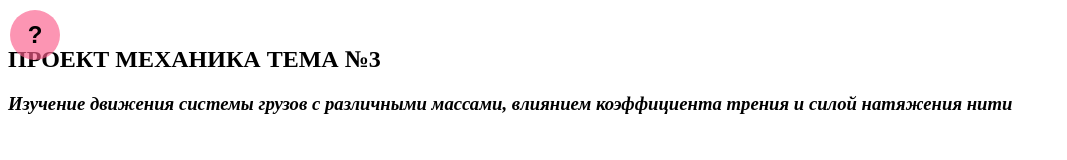
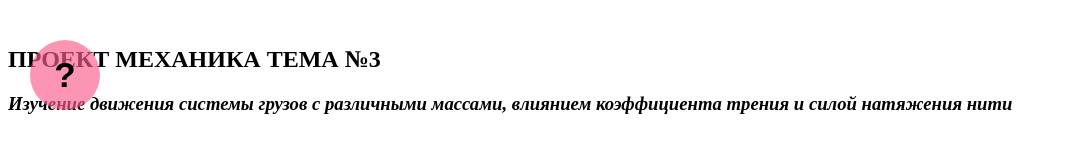
Before and after one commit to deadxraver/PHYSICS, a plain HTML site: page public/index.html in a window 1280 px wide. Shown: the whole page, without its empty margins (0-1067 px from the left). Drawn offline with Linux system fonts and the light colour scheme; some packages are replaced by stand-ins of ours; a script that the page names is missing.

Commit message:
add hint for liner & change size of help button

```diff
--- a/public/index.html
+++ b/public/index.html
@@ -8,14 +8,14 @@
   <style>
     .help-button {
       position: absolute;
-      top: 10px;
-      left: 10px;
+      top: 40px;
+      left: 30px;
       background-color: rgba(251, 94, 140, 0.66);
       border: none;
       border-radius: 50%;
-      width: 50px;
-      height: 50px;
-      font-size: 24px;
+      width: 70px;
+      height: 70px;
+      font-size: 35px;
       font-weight: bold;
       cursor: pointer;
     }
--- a/src/inventory.js
+++ b/src/inventory.js
@@ -130,6 +130,7 @@ const Inventory = ({ onDragStart, onReturnItem,  onItemClick }) => {
                     </div>
                 </div>
             ))}
+            <h5>Чтобы измерить смещение тележек, нажмите сначала на линейку, а затем - на пройденный тележками путь</h5>
         </div>
     );
 };
```
